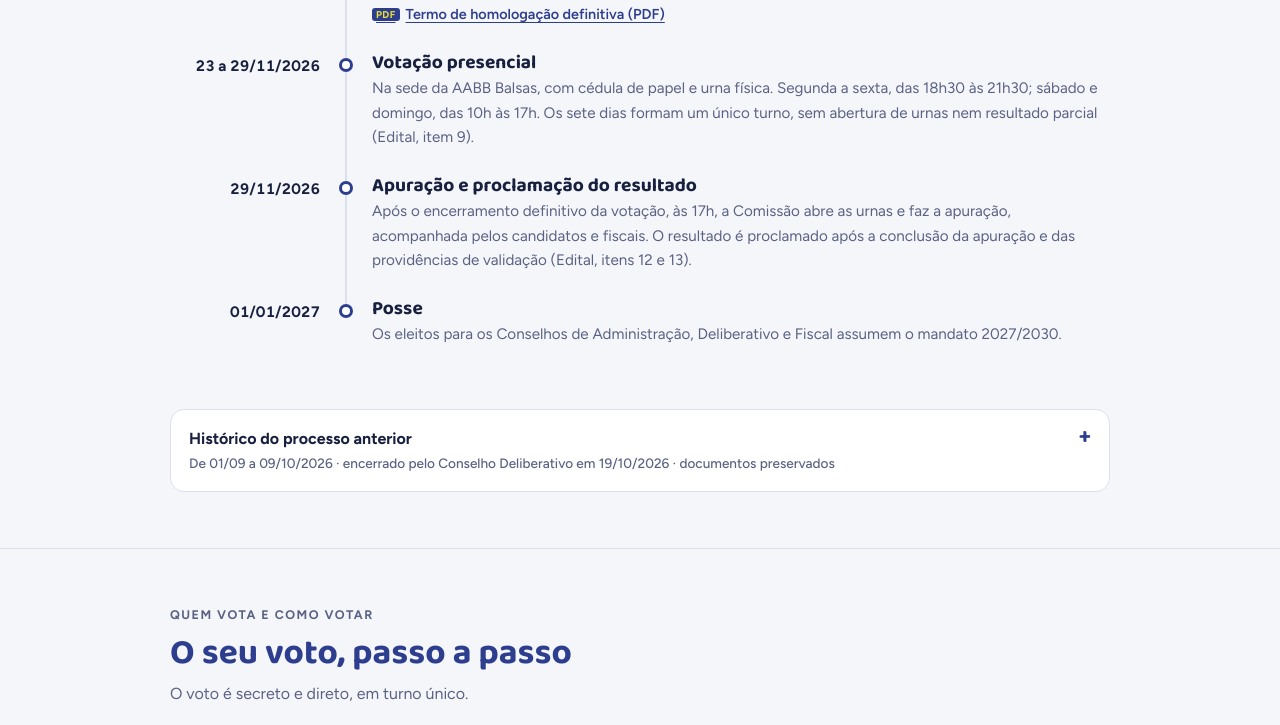
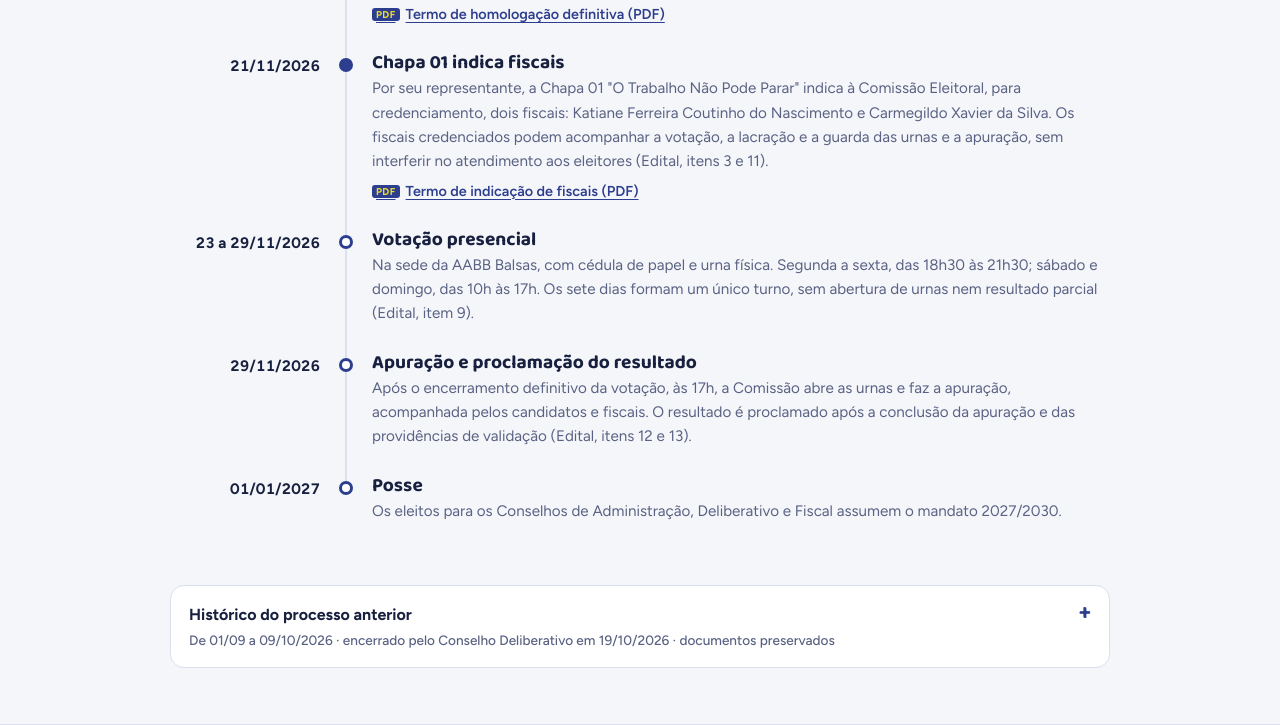
Before and after one commit to henriquesousap0397/eleicoes-aabb-balsas, a plain HTML site: page public/index.html in a window 1280 px wide. Shown: the part 3135-3860 px from the top of the page. Drawn offline with Linux system fonts and the light colour scheme.

Commit message:
Chapa 01: termo de indicação de fiscais (21/11/2026)
Co-Authored-By: Claude Opus 5.5 <noreply@anthropic.com>
Claude-Session: https://claude.ai/code/session_018tomBisgBHJUtEw2NjDwmm

```diff
--- a/public/index.html
+++ b/public/index.html
@@ -350,6 +350,10 @@ footer p { opacity: .85; max-width: 60ch; }
           <div class="when-t">14/11 a<br>29/11/2026</div><div class="rail"><span class="dot"></span></div>
           <div class="body"><h3>Homologação definitiva das chapas e campanha</h3><p>Encerrados os prazos de recurso e impugnação sem nenhuma impugnação contra as chapas deferidas, a Comissão Eleitoral homologa definitivamente a Chapa 01 "O Trabalho Não Pode Parar" e a Chapa 02 "AABB Para Todos" e divulga a relação definitiva das chapas habilitadas. Com a publicação, começa a campanha eleitoral, que vai até o encerramento da votação, com tratamento igual às chapas nos meios institucionais do clube (Termo de 14/11/2026, Arts. 1º a 3º).</p><p class="tl-docs"><a href="docs/Termo-Homologacao-Definitiva-Chapas-2026-11-14.pdf" target="_blank" rel="noopener">Termo de homologação definitiva (PDF)</a></p></div>
         </li>
+        <li data-date="2026-11-21">
+          <div class="when-t">21/11/2026</div><div class="rail"><span class="dot"></span></div>
+          <div class="body"><h3>Chapa 01 indica fiscais</h3><p>Por seu representante, a Chapa 01 "O Trabalho Não Pode Parar" indica à Comissão Eleitoral, para credenciamento, dois fiscais: Katiane Ferreira Coutinho do Nascimento e Carmegildo Xavier da Silva. Os fiscais credenciados podem acompanhar a votação, a lacração e a guarda das urnas e a apuração, sem interferir no atendimento aos eleitores (Edital, itens 3 e 11).</p><p class="tl-docs"><a href="docs/Termo-Indicacao-Fiscais-Chapa-01-2026-11-21.pdf" target="_blank" rel="noopener">Termo de indicação de fiscais (PDF)</a></p></div>
+        </li>
         <li data-date="2026-11-23" data-end="2026-11-29" data-phase="votacao">
           <div class="when-t">23 a 29/11/2026</div><div class="rail"><span class="dot"></span></div>
           <div class="body"><h3>Votação presencial</h3><p>Na sede da AABB Balsas, com cédula de papel e urna física. Segunda a sexta, das 18h30 às 21h30; sábado e domingo, das 10h às 17h. Os sete dias formam um único turno, sem abertura de urnas nem resultado parcial (Edital, item 9).</p></div>
@@ -544,6 +548,7 @@ footer p { opacity: .85; max-width: 60ch; }
         <p>Em caso de dúvida, vale o Estatuto Social, que está acima do Regulamento.</p>
       </div>
       <div class="docs">
+        <a class="doc" href="docs/Termo-Indicacao-Fiscais-Chapa-01-2026-11-21.pdf" target="_blank" rel="noopener"><span class="ic">PDF</span><span><b>Termo de indicação de fiscais · Chapa 01 "O Trabalho Não Pode Parar"</b><small>Representante da Chapa 01 à Comissão Eleitoral · 21/11/2026</small></span></a>
         <a class="doc" href="docs/Termo-Homologacao-Definitiva-Chapas-2026-11-14.pdf" target="_blank" rel="noopener"><span class="ic">PDF</span><span><b>Termo de homologação definitiva das chapas habilitadas</b><small>Comissão Eleitoral · 14/11/2026 · início da campanha</small></span></a>
         <a class="doc" href="docs/Termo-Deferimento-Chapa-02-2026-11-10.pdf" target="_blank" rel="noopener"><span class="ic">PDF</span><span><b>Termo de deferimento · Chapa 02 "AABB Para Todos"</b><small>Comissão Eleitoral · 10/11/2026 (assinado em 11/11/2026)</small></span></a>
         <a class="doc" href="docs/Termo-Inscricao-Chapa-02-2026-11-10.pdf" target="_blank" rel="noopener"><span class="ic">PDF</span><span><b>Termo de inscrição · Chapa 02 "AABB Para Todos"</b><small>Protocolado perante a Comissão Eleitoral em 10/11/2026, 18h40</small></span></a>
@@ -693,7 +698,7 @@ footer p { opacity: .85; max-width: 60ch; }
 const FORMATO = "Presencial, com cédula de papel";
 const CHAPAS = [
   { numero: "01", nome: "O Trabalho Não Pode Parar",
-    docs: [["docs/Termo-Homologacao-Definitiva-Chapas-2026-11-14.pdf", "Homologação definitiva"], ["docs/Termo-Deferimento-Chapa-01-2026-11-03.pdf", "Termo de deferimento"], ["docs/Termo-Inscricao-Chapa-01-2026-10-30.pdf", "Termo de inscrição"]],
+    docs: [["docs/Termo-Homologacao-Definitiva-Chapas-2026-11-14.pdf", "Homologação definitiva"], ["docs/Termo-Deferimento-Chapa-01-2026-11-03.pdf", "Termo de deferimento"], ["docs/Termo-Indicacao-Fiscais-Chapa-01-2026-11-21.pdf", "Indicação de fiscais"], ["docs/Termo-Inscricao-Chapa-01-2026-10-30.pdf", "Termo de inscrição"]],
     situacao: "Habilitada · homologação definitiva em 14/11/2026",
     grupos: [
       { titulo: "Conselho de Administração", membros: [
@@ -754,7 +759,7 @@ const FOTOS = {};
 const PEDIDOS_PENDENTES = [];
 /* Etapa atual da linha do tempo (data-phase); vazio para calcular automaticamente. */
 const ETAPA_ATUAL = "";
-const ATUALIZADO = "15/11/2026";
+const ATUALIZADO = "22/11/2026";
 
 document.getElementById("upd").textContent = ATUALIZADO;
 
```
Also changed, not shown: 1 other file.
